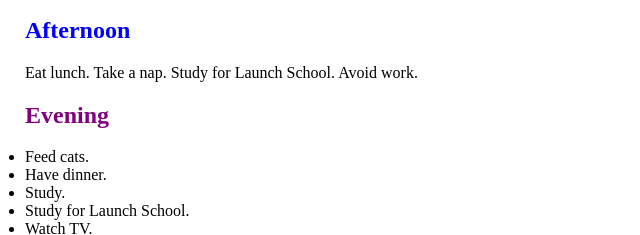
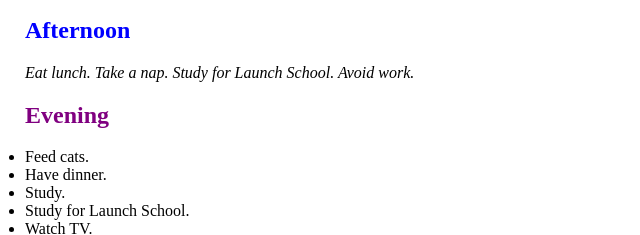
Before and after one commit to PatrickMayoMoran/ls202, a plain HTML site: page 1_lesson/day_page.html in a window 1280 px wide. Shown: the part 148-383 px from the top of the page, 0-640 px from the left. Drawn offline with Linux system fonts and the light colour scheme.

Commit message:
Add italic styling to afternoon items

```diff
--- a/1_lesson/day_page.html
+++ b/1_lesson/day_page.html
@@ -27,6 +27,10 @@
    #morning-items {
      font-weight: bold;
    }
+
+   #afternoon-items {
+     font-style: italic;
+   }
   </style>
 </head>
 
@@ -39,7 +43,7 @@
   </p>
 
   <h2 id="afternoon">Afternoon</h2>
-  <p>Eat lunch. Take a nap. Study for Launch School. Avoid work.</p>
+  <p id="afternoon-items">Eat lunch. Take a nap. Study for Launch School. Avoid work.</p>
 
   <h2 id="evening">Evening</h2>
   <ul>
```
